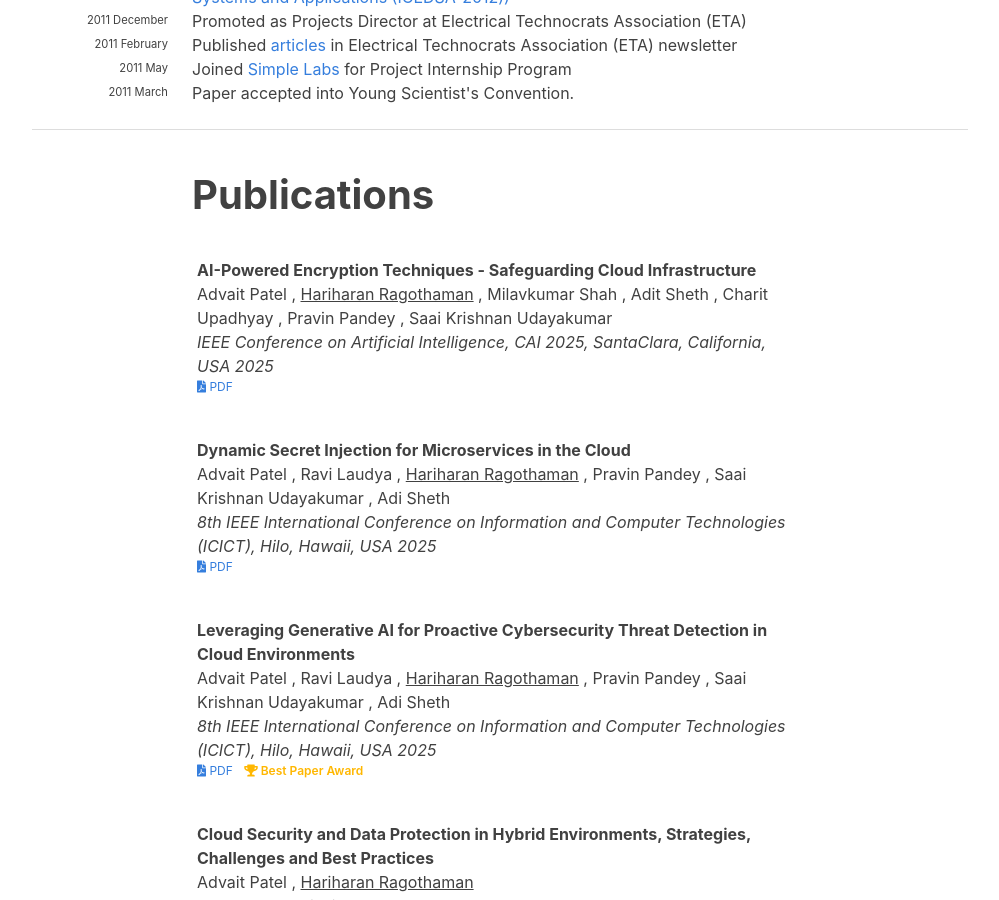
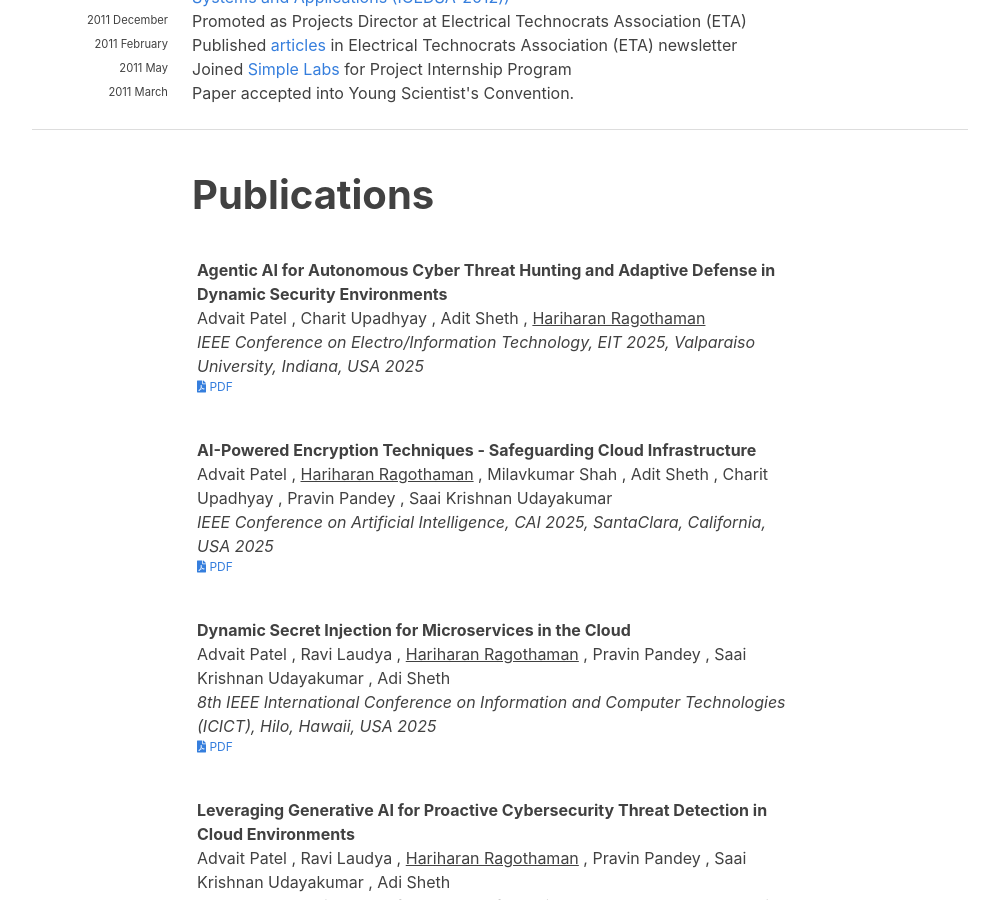
Before and after one commit to hariharanragothaman/hariharanragothaman.github.io, a Jekyll site: the page built from index.md, in a window 1280 px wide and 900 px high, scrolled down 3805 px. Shown: the whole window, without its empty margins (140-1139 px from the left). Built offline with Jekyll 4.4.1, drawn with Linux system fonts in a browser that asks for light colours; nearby versions of some CDN libraries; some web fonts are replaced.

Commit message:
Polishes and Updates

```diff
--- a/_data/publications.yaml
+++ b/_data/publications.yaml
@@ -1,4 +1,16 @@
 ---
+- id: agentic-ai
+  authors:
+    - Advait Patel
+    - Charit Upadhyay
+    - Adit Sheth
+    - Hariharan Ragothaman
+  title: Agentic AI for Autonomous Cyber Threat Hunting and Adaptive Defense in Dynamic Security Environments
+  venue: IEEE Conference on Electro/Information Technology, EIT 2025, Valparaiso University, Indiana, USA
+  year: 2025
+  type: conference
+  pdf: https://eit-conference.org/eit2025/
+
 - id: ai-powered-encryption
   authors:
     - Advait Patel
```
